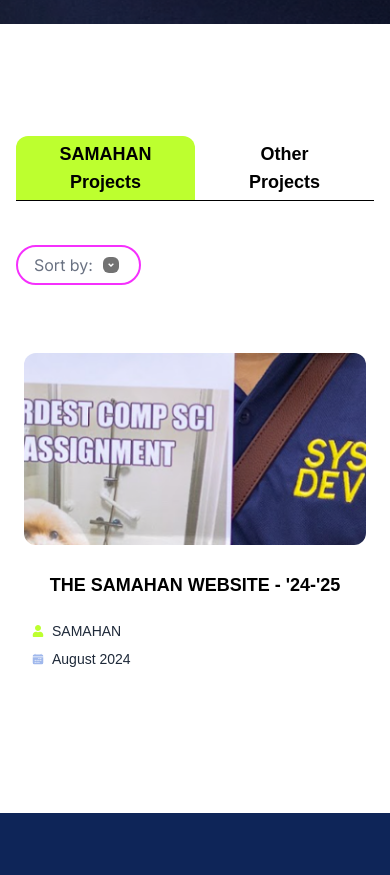
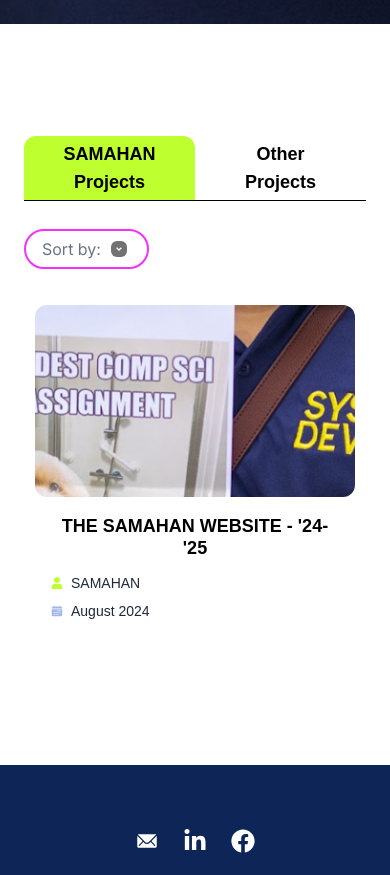
Before and after one commit to SAMAHAN-Systems-Development/sysdev-website-frontend, a Next.js app: page /projects in a window 390 px wide. Shown: the part 900-1775 px from the top of the page. Built offline with nearby package versions, Linux system fonts and the light colour scheme.

Commit message:
fix: scaling

```diff
--- a/src/components/sections/ProjectsDisplaySection.tsx
+++ b/src/components/sections/ProjectsDisplaySection.tsx
@@ -25,14 +25,14 @@ function ProjectsDisplaySection() {
   }, [openedProject]);
   return (
     <div className='w-full flex flex-col items-center py-28'>
-      <div className='w-full max-w-5xl px-4 sm:px-6 lg:px-8'>
-        <div className="mb-6">
+      <div className='w-full max-w-4xl px-6 sm:px-10 lg:px-8'>
+        <div className="mb-2">
           <ProjectsFilter selectedFilter={selectedFilter} setSelectedFilter={setSelectedFilter} />
         </div>
-        <div className="mb-8">
+        <div className="mb:3">
           <SortDropdown />
         </div>
-        <div className="grid grid-cols-1 md:grid-cols-1 lg:grid-cols-2 gap-x-5 gap-y-5">
+        <div className="grid grid-cols-1 md:grid-cols-2 gap-x-5 gap-y-5">
           {(projectsData as Project[])
             .filter(project =>
             ((selectedFilter === 'SAMAHAN' && (project.type == "internal")) ||
--- a/src/components/ui/ProjectCard.tsx
+++ b/src/components/ui/ProjectCard.tsx
@@ -21,15 +21,16 @@ export default function ProjectCard({ project, setOpenedProject }: ProjectCardPr
             onClick={() => setOpenedProject && setOpenedProject(project)}
         >
             {/* wrapper for img padding */}
-            <div className="p-2">
+            <div className="p-2 flex justify-center">
                 {/* project image */}
-                <div className="relative h-48 sm:h-52 md:h-56 w-full rounded-xl overflow-hidden">
+                <div className="relative h-48 sm:h-52 md:h-56 w-full max-w-80 sm:max-w-none rounded-xl overflow-hidden">
                     <Image src={project.imageUrl || "/placeholder.svg"} alt={project.projectName} fill className="object-cover" />
                 </div>
             </div>
 
             {/* card content */}
-            <div className="px-4 sm:px-6 pb-4 sm:pb-6 pt-2">
+            <div className="flex justify-center">
+                <div className="px-4 sm:px-6 pb-4 sm:pb-6 pt-2 w-full max-w-80 sm:max-w-none">
                 {/* title */}
                 <div className="text-lg sm:text-xl md:text-2xl font-bold text-black mb-3 sm:mb-4 text-center leading-tight h-12 sm:h-14 md:h-16 flex items-center justify-center line-clamp-2">
                     {truncate(project.projectName, 45)}
@@ -49,6 +50,8 @@ export default function ProjectCard({ project, setOpenedProject }: ProjectCardPr
                     </span>
                 </div>
             </div>
+            </div>
+
         </div>
     )
 }
```
